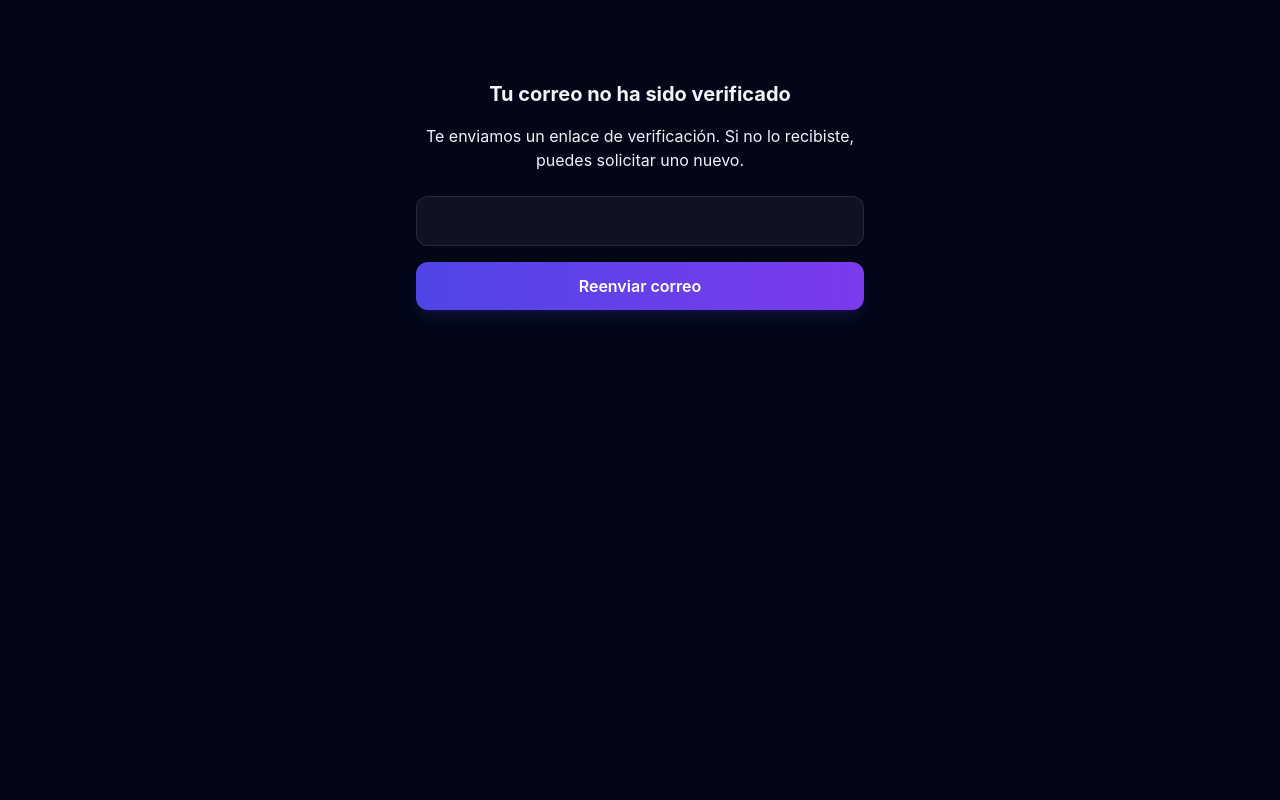
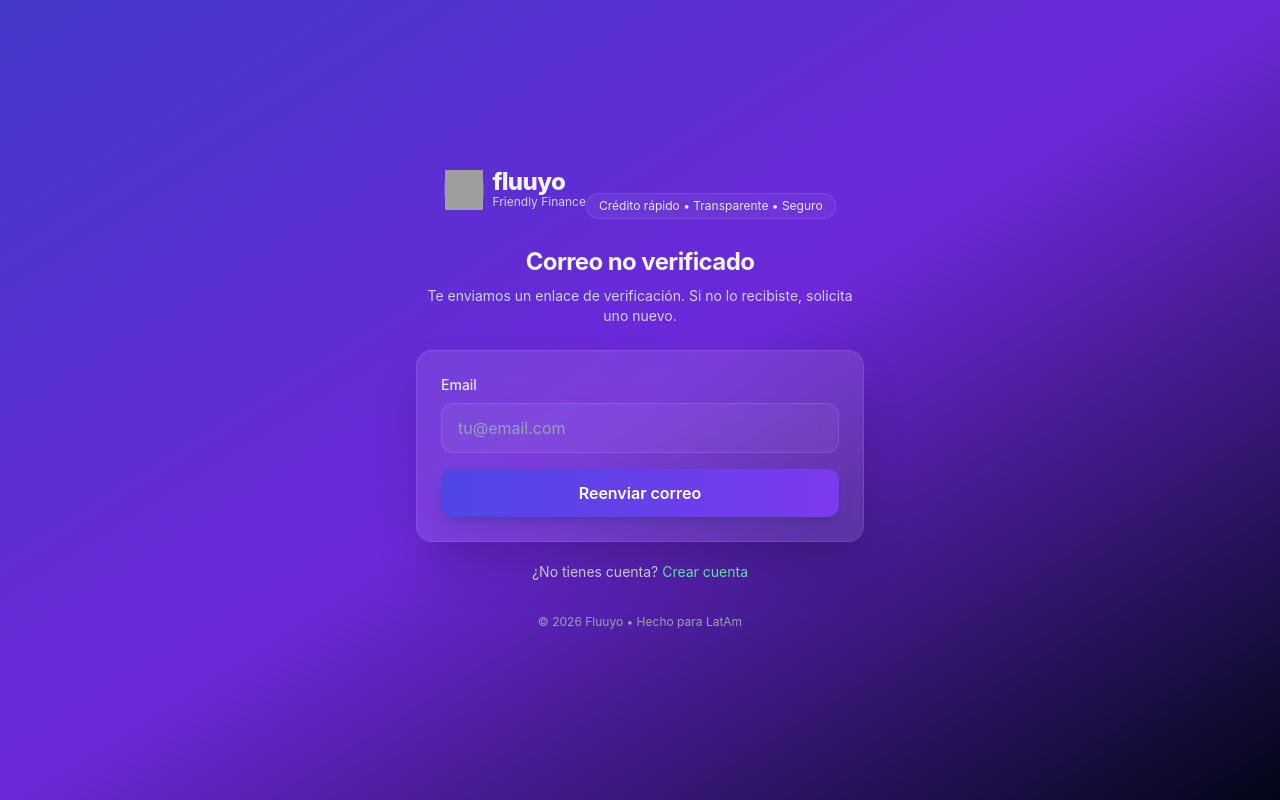
Before and after one commit to ElkinNocuaDev/fluuyo-frontend, a React (Vite) app: page /resend-verification in a window 1280 px wide. Built offline with nearby package versions, Linux system fonts and the light colour scheme; grey boxes are pictures that could not be loaded.

Commit message:
Ajuste vista reenvio email otp mod1-7

```diff
--- a/src/pages/EmailNotVerified.jsx
+++ b/src/pages/EmailNotVerified.jsx
@@ -1,6 +1,7 @@
 import { useLocation } from "react-router-dom";
 import { useState } from "react";
-import { apiFetch } from "../lib/api"; // <-- usar apiFetch en lugar de axios
+import { apiFetch } from "../lib/api";
+import AuthLayout from "../components/AuthLayout";
 
 export default function EmailNotVerified() {
   const location = useLocation();
@@ -11,7 +12,8 @@ export default function EmailNotVerified() {
   const [loading, setLoading] = useState(false);
   const [error, setError] = useState("");
 
-  const handleResend = async () => {
+  const handleResend = async (e) => {
+    e.preventDefault();
     setError("");
     setLoading(true);
     try {
@@ -29,42 +31,49 @@ export default function EmailNotVerified() {
   };
 
   return (
-    <div className="max-w-md mx-auto mt-20 text-center">
-      <h2 className="text-xl font-bold mb-4">
-        Tu correo no ha sido verificado
-      </h2>
+    <AuthLayout
+      title="Correo no verificado"
+      subtitle="Te enviamos un enlace de verificación. Si no lo recibiste, solicita uno nuevo."
+      footer={
+        <>
+          ¿No tienes cuenta?{" "}
+          <a href="/register" className="link">
+            Crear cuenta
+          </a>
+        </>
+      }
+    >
+      <form className="space-y-4" onSubmit={handleResend}>
+        <div>
+          <label className="mb-2 block text-sm font-medium text-slate-200">
+            Email
+          </label>
+          <input
+            type="email"
+            className="input"
+            placeholder="tu@email.com"
+            value={email}
+            onChange={(e) => setEmail(e.target.value)}
+            autoComplete="email"
+          />
+        </div>
 
-      <p className="mb-6">
-        Te enviamos un enlace de verificación. Si no lo recibiste,
-        puedes solicitar uno nuevo.
-      </p>
+        {error && (
+          <div className="rounded-2xl border border-red-500/30 bg-red-500/10 px-4 py-3 text-sm text-red-200">
+            {error}
+          </div>
+        )}
 
-      <input
-        type="email"
-        className="input mb-4 w-full"
-        value={email}
-        onChange={(e) => setEmail(e.target.value)}
-      />
+        {sent && (
+          <div className="rounded-2xl border border-emerald-500/30 bg-emerald-500/10 px-4 py-3 text-sm text-emerald-400">
+            Si el correo existe, se ha enviado un nuevo enlace.
+          </div>
+        )}
 
-      <button
-        onClick={handleResend}
-        className="btn-primary w-full"
-        disabled={loading}
-      >
-        {loading ? "Enviando..." : "Reenviar correo"}
-      </button>
-
-      {sent && (
-        <p className="text-emerald-400 mt-4">
-          Si el correo existe, se ha enviado un nuevo enlace.
-        </p>
-      )}
-
-      {error && (
-        <p className="text-red-400 mt-2">
-          {error}
-        </p>
-      )}
-    </div>
+        <button type="submit" className="btn-primary w-full" disabled={loading}>
+          {loading ? "Enviando..." : "Reenviar correo"}
+        </button>
+      </form>
+    </AuthLayout>
   );
 }
```
